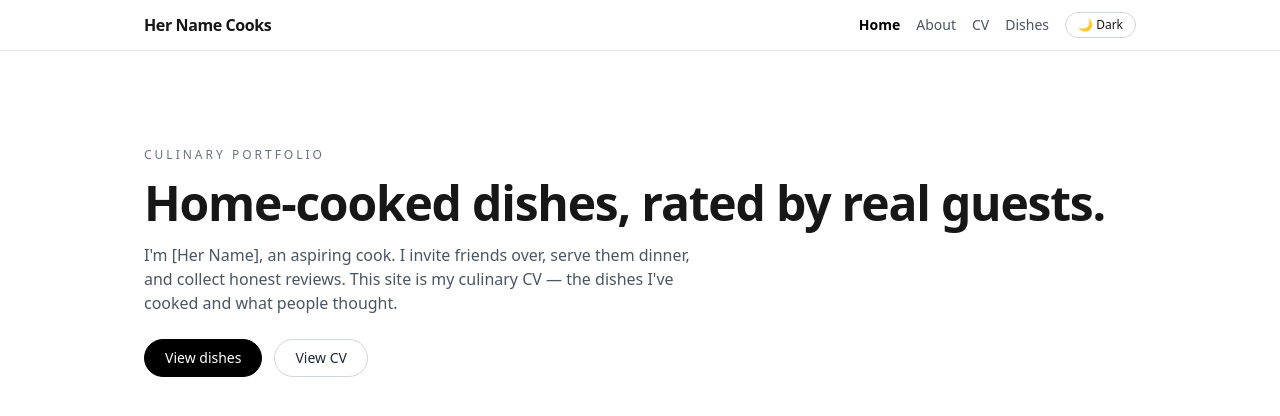
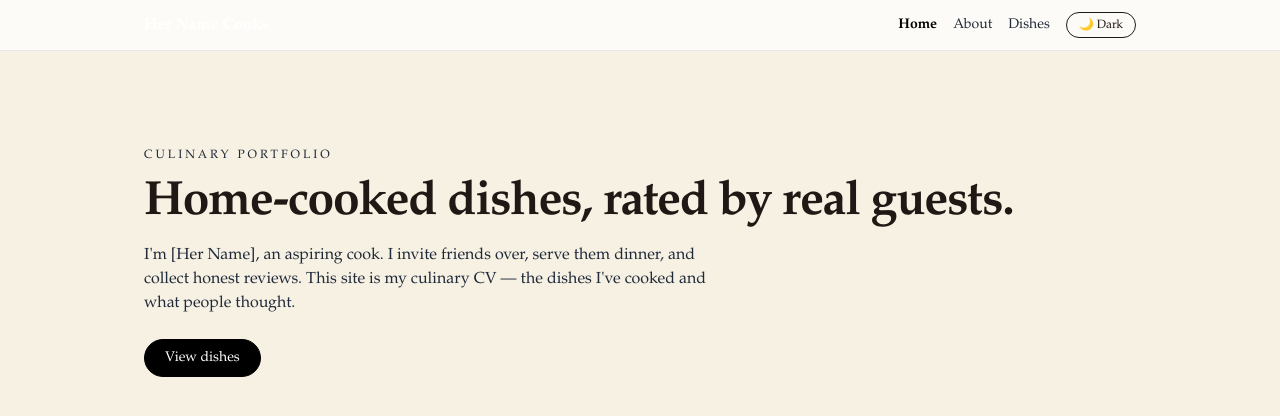
Before and after one commit to ross-johnstone/cooking-portfolio, a Next.js app: page / in a window 1280 px wide. Shown: the top 416 px of the page. Built offline with nearby package versions, Linux system fonts and the light colour scheme.

Commit message:
fonts and styling

```diff
--- a/src/app/about/page.tsx
+++ b/src/app/about/page.tsx
@@ -2,11 +2,11 @@ export default function AboutPage() {
   return (
     <section className="space-y-4">
       <h1 className="text-3xl font-semibold tracking-tight">About</h1>
-      <p className="text-gray-600 dark:text-gray-300">
+      <p className="text-gray-800 dark:text-gray-300">
         This will be a short story about who she is, why she loves cooking,
         and what kind of kitchen or role she&apos;s aiming for.
       </p>
-      <p className="text-gray-600 dark:text-gray-300">
+      <p className="text-gray-800 dark:text-gray-300">
         We&apos;ll replace this placeholder text later with real copy.
       </p>
     </section>
--- a/src/app/cv/page.tsx
+++ /dev/null
@@ -1,11 +0,0 @@
-export default function CvPage() {
-  return (
-    <section className="space-y-4">
-      <h1 className="text-3xl font-semibold tracking-tight">CV</h1>
-      <p className="text-gray-600 dark:text-gray-300">
-        This page will show her skills (knife work, sauces, baking, etc.),
-        any experience, and maybe a link to a downloadable PDF CV.
-      </p>
-    </section>
-  );
-}
--- a/src/app/globals.css
+++ b/src/app/globals.css
@@ -2,8 +2,9 @@
 
 /* default light colours */
 :root {
-  --background: #ffffff;
-  --foreground: #171717;
+  /* light mode = book page */
+  --background: #f7f1e3;   /* warm cream */
+  --foreground: #201814;   /* soft dark brown/ink */
 }
 
 /* when the .dark class is present on <html> */
@@ -15,13 +16,35 @@
 @theme inline {
   --color-background: var(--background);
   --color-foreground: var(--foreground);
-  --font-sans: var(--font-geist-sans);
-  --font-mono: var(--font-geist-mono);
+
+  /* use Garamond as the main font */
+  --font-sans: "Garamond", "EB Garamond", "Times New Roman", serif;
+
+  /* keep a sensible mono fallback for code if you ever use it */
+  --font-mono: ui-monospace, SFMono-Regular, Menlo, Monaco, Consolas,
+    "Liberation Mono", "Courier New", monospace;
+}
+
+/* 👉 LIGHT MODE: make all grays basically ink */
+:root {
+  --color-gray-300: #201814;
+  --color-gray-400: #201814;
+  --color-gray-500: #201814;
+  --color-gray-600: #201814;
+  --color-gray-700: #201814;
+}
+
+/* 👉 DARK MODE: restore actual gray shades */
+.dark {
+  --color-gray-300: #d1d5db;
+  --color-gray-400: #9ca3af;
+  --color-gray-500: #6b7280;
+  --color-gray-600: #4b5563;
+  --color-gray-700: #374151;
 }
 
 body {
   background: var(--background);
   color: var(--foreground);
-  font-family: system-ui, -apple-system, BlinkMacSystemFont, "Segoe UI",
-    sans-serif;
+  font-family: "Garamond", "EB Garamond", "Times New Roman", serif;
 }
--- a/src/app/page.tsx
+++ b/src/app/page.tsx
@@ -4,13 +4,13 @@ export default function HomePage() {
   return (
     <section className="flex flex-col gap-6 py-10 md:py-16">
       <div className="space-y-4">
-        <p className="text-xs uppercase tracking-[0.25em] text-gray-500 dark:text-gray-400">
+        <p className="text-xs uppercase tracking-[0.25em] text-gray-800 dark:text-gray-300">
           Culinary Portfolio
         </p>
         <h1 className="text-4xl font-semibold tracking-tight md:text-5xl">
           Home-cooked dishes, rated by real guests.
         </h1>
-        <p className="max-w-xl text-gray-600 dark:text-gray-300">
+        <p className="max-w-xl text-gray-800 dark:text-gray-300">
           I&apos;m [Her Name], an aspiring cook. I invite friends over,
           serve them dinner, and collect honest reviews. This site is my
           culinary CV — the dishes I&apos;ve cooked and what people thought.
@@ -27,14 +27,7 @@ export default function HomePage() {
         >
           View dishes
         </Link>
-        <Link
-          href="/cv"
-          className="rounded-full border border-gray-300 px-5 py-2 text-sm font-medium text-gray-800
-                     hover:border-gray-500
-                     dark:border-gray-700 dark:text-gray-100 dark:hover:border-gray-400"
-        >
-          View CV
-        </Link>
+        {/* CV button removed */}
       </div>
     </section>
   );
--- a/src/app/projects/[slug]/page.tsx
+++ b/src/app/projects/[slug]/page.tsx
@@ -64,7 +64,7 @@ export default async function DishPage({
       <header className="space-y-2">
         <h1 className="text-3xl font-semibold tracking-tight">{title}</h1>
         {skills && (
-          <p className="text-sm text-gray-500 dark:text-gray-400">
+          <p className="text-sm text-gray-800 dark:text-gray-400">
             Skills: {skills}
           </p>
         )}
@@ -85,7 +85,7 @@ export default async function DishPage({
       {description && (
         <section className="space-y-2">
           <h2 className="text-xl font-semibold">Description</h2>
-          <p className="text-gray-600 dark:text-gray-300">
+          <p className="text-gray-800 dark:text-gray-300">
             {typeof description === "string" ? description : ""}
           </p>
         </section>
@@ -95,7 +95,7 @@ export default async function DishPage({
       {recipe && (
         <section className="space-y-2">
           <h2 className="text-xl font-semibold">Recipe / Notes</h2>
-          <p className="whitespace-pre-line text-gray-600 dark:text-gray-300">
+          <p className="whitespace-pre-line text-gray-800 dark:text-gray-300">
             {typeof recipe === "string" ? recipe : ""}
           </p>
         </section>
@@ -108,12 +108,12 @@ export default async function DishPage({
         {reviews.length > 0 ? (
           <p className="text-lg font-medium">
             ⭐ {avgRating}{" "}
-            <span className="text-gray-500 text-sm">
+            <span className="text-gray-800 text-sm">
               ({reviews.length} reviews)
             </span>
           </p>
         ) : (
-          <p className="text-gray-600 dark:text-gray-300 text-sm">
+          <p className="text-gray-800 dark:text-gray-300 text-sm">
             No reviews yet — be the first to leave feedback using the QR code!
           </p>
         )}
--- a/src/app/projects/page.tsx
+++ b/src/app/projects/page.tsx
@@ -12,13 +12,13 @@ export default async function ProjectsPage() {
     <section className="space-y-6">
       <div className="space-y-2">
         <h1 className="text-3xl font-semibold tracking-tight">Dishes</h1>
-        <p className="text-gray-600 dark:text-gray-300">
+        <p className="text-gray-800 dark:text-gray-300">
           Home-cooked dishes served to real guests. Reviews will appear on each dish.
         </p>
       </div>
 
       {!hasDishes && (
-        <p className="text-sm text-gray-500 dark:text-gray-400">
+        <p className="text-sm text-gray-800 dark:text-gray-400">
           No dishes found. Check that your Contentful content type ID is correct
           and that you have published Dish entries.
         </p>
@@ -42,7 +42,7 @@ export default async function ProjectsPage() {
                 </h2>
 
                 {description && (
-                  <p className="mt-1 text-sm text-gray-600 dark:text-gray-300">
+                  <p className="mt-1 text-sm text-gray-800 dark:text-gray-300">
                     {typeof description === "string" ? description : ""}
                   </p>
                 )}
--- a/src/components/Navbar.tsx
+++ b/src/components/Navbar.tsx
@@ -7,7 +7,6 @@ import { ThemeToggle } from "./ThemeToggle";
 const links = [
   { href: "/", label: "Home" },
   { href: "/about", label: "About" },
-  { href: "/cv", label: "CV" },
   { href: "/projects", label: "Dishes" },
 ];
 
@@ -18,7 +17,7 @@ export function Navbar() {
     <header className="border-b border-gray-200 bg-white/70 backdrop-blur
                        dark:border-gray-800 dark:bg-black/70">
       <nav className="mx-auto flex max-w-5xl items-center justify-between px-4 py-3">
-        <Link href="/" className="font-semibold tracking-tight">
+        <Link href="/" className="font-semibold text-white">
           Her Name Cooks
         </Link>
 
@@ -34,7 +33,7 @@ export function Navbar() {
                       "transition hover:text-black dark:hover:text-white " +
                       (active
                         ? "font-semibold text-black dark:text-white"
-                        : "text-gray-600 dark:text-gray-300")
+                        : "text-gray-800 dark:text-gray-300")
                     }
                   >
                     {link.label}
```
